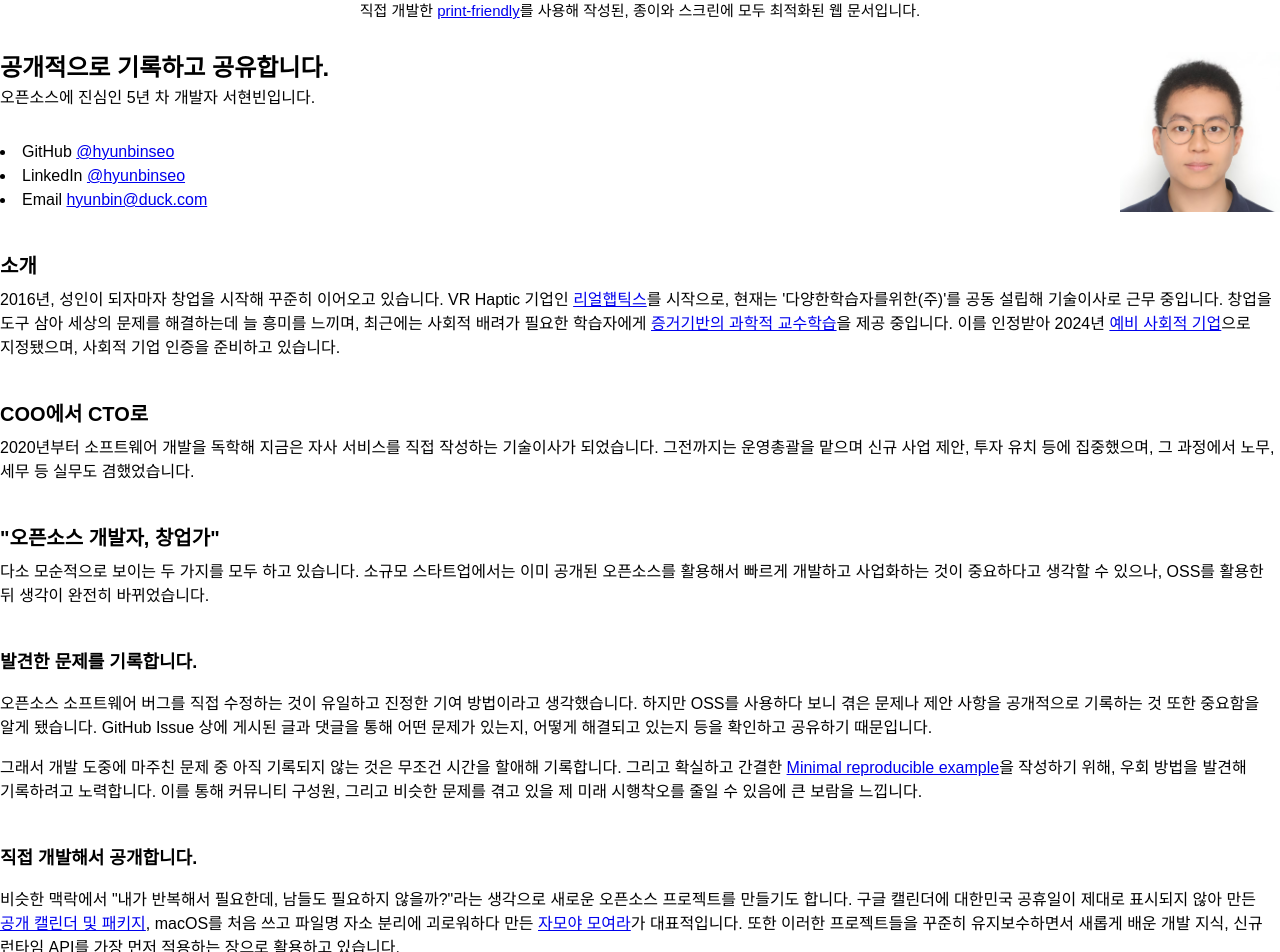
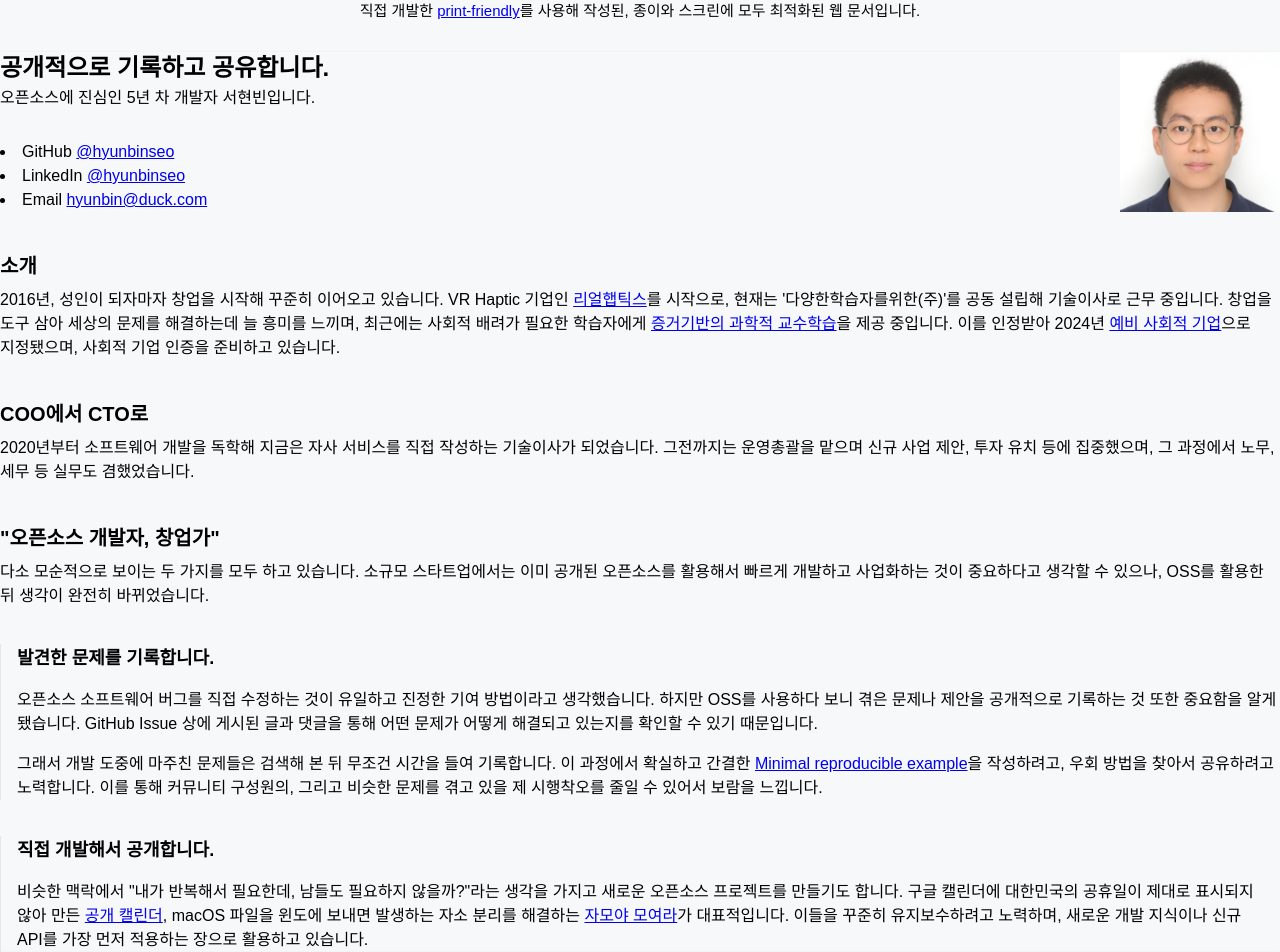
Before and after one commit to hyunbinseo/hyunbin.page, a SvelteKit app: page /resume in a window 1280 px wide. Shown: the top 952 px of the page. Built offline with nearby package versions, Linux system fonts and the light colour scheme; a web font is replaced by a local one.

Commit message:
chore: update resume styling

```diff
--- a/src/routes/resume/+page.svelte
+++ b/src/routes/resume/+page.svelte
@@ -68,33 +68,36 @@
 			오픈소스를 활용해서 빠르게 개발하고 사업화하는 것이 중요하다고 생각할 수 있으나, OSS를 활용한
 			뒤 생각이 완전히 바뀌었습니다.
 		</p>
-		<h3 class="mt-10 text-lg font-semibold">발견한 문제를 기록합니다.</h3>
+		<section class="mt-9 border-l-[1px] pl-4">
+			<h3 class="text-lg font-semibold">발견한 문제를 기록합니다.</h3>
 			<p class="mt-4">
 				오픈소스 소프트웨어 버그를 직접 수정하는 것이 유일하고 진정한 기여 방법이라고 생각했습니다.
-			하지만 OSS를 사용하다 보니 겪은 문제나 제안 사항을 공개적으로 기록하는 것 또한 중요함을 알게
-			됐습니다. GitHub Issue 상에 게시된 글과 댓글을 통해 어떤 문제가 있는지, 어떻게 해결되고 있는지
-			등을 확인하고 공유하기 때문입니다.
+				하지만 OSS를 사용하다 보니 겪은 문제나 제안을 공개적으로 기록하는 것 또한 중요함을 알게
+				됐습니다. GitHub Issue 상에 게시된 글과 댓글을 통해 어떤 문제가 어떻게 해결되고 있는지를
+				확인할 수 있기 때문입니다.
 			</p>
 			<p class="mt-4">
-			그래서 개발 도중에 마주친 문제 중 아직 기록되지 않는 것은 무조건 시간을 할애해 기록합니다.
-			그리고 확실하고 간결한 {@render anchor(
+				그래서 개발 도중에 마주친 문제들은 검색해 본 뒤 무조건 시간을 들여 기록합니다. 이 과정에서
+				확실하고 간결한 {@render anchor(
 					'Minimal reproducible example',
 					'https://en.wikipedia.org/wiki/Minimal_reproducible_example'
-			)}을 작성하기 위해, 우회 방법을 발견해 기록하려고 노력합니다. 이를 통해 커뮤니티 구성원,
-			그리고 비슷한 문제를 겪고 있을 제 미래 시행착오를 줄일 수 있음에 큰 보람을 느낍니다.
+				)}을 작성하려고, 우회 방법을 찾아서 공유하려고 노력합니다. 이를 통해 커뮤니티 구성원의,
+				그리고 비슷한 문제를 겪고 있을 제 시행착오를 줄일 수 있어서 보람을 느낍니다.
 			</p>
-		<h3 class="mt-10 text-lg font-semibold">직접 개발해서 공개합니다.</h3>
+		</section>
+		<section class="mt-9 border-l-[1px] pl-4">
+			<h3 class="text-lg font-semibold">직접 개발해서 공개합니다.</h3>
 			<p class="mt-4">
-			비슷한 맥락에서 "내가 반복해서 필요한데, 남들도 필요하지 않을까?"라는 생각으로 새로운 오픈소스
-			프로젝트를 만들기도 합니다. 구글 캘린더에 대한민국 공휴일이 제대로 표시되지 않아 만든 {@render anchor(
-				'공개 캘린더 및 패키지',
-				'https://github.com/hyunbinseo/holidays-kr'
-			)}, macOS를 처음 쓰고 파일명 자소 분리에 괴로워하다 만든 {@render anchor(
+				비슷한 맥락에서 "내가 반복해서 필요한데, 남들도 필요하지 않을까?"라는 생각을 가지고 새로운
+				오픈소스 프로젝트를 만들기도 합니다. 구글 캘린더에 대한민국의 공휴일이 제대로 표시되지 않아
+				만든 {@render anchor('공개 캘린더', 'https://github.com/hyunbinseo/holidays-kr')}, macOS
+				파일을 윈도에 보내면 발생하는 자소 분리를 해결하는 {@render anchor(
 					'자모야 모여라',
 					'https://github.com/hyunbinseo/jamoya.one'
-			)}가 대표적입니다. 또한 이러한 프로젝트들을 꾸준히 유지보수하면서 새롭게 배운 개발 지식, 신규
-			런타임 API를 가장 먼저 적용하는 장으로 활용하고 있습니다.
+				)}가 대표적입니다. 이들을 꾸준히 유지보수하려고 노력하며, 새로운 개발 지식이나 신규 API를
+				가장 먼저 적용하는 장으로 활용하고 있습니다.
 			</p>
+		</section>
 	</article>
 </section>
 
@@ -169,8 +172,8 @@
 					<tr>
 						<td>{@render anchor('1026812690000', 'https://doi.org/10.8080/1020160178841')}</td>
 						<td>
-							워치 타입 이동통신 단말을 위한 가상 및 증강현실 구동 장치, 이를 이용한 인터페이스
-							시스템 및 방법
+							워치 타입 이동통신 단말을 위한 가상 및 증강현실 구동 장치, <br />
+							이를 이용한 인터페이스 시스템 및 방법
 						</td>
 					</tr>
 				</tbody>
@@ -201,13 +204,14 @@
 
 <style lang="postcss">
 	:root {
+		background-color: rgb(246, 248, 250);
 		font-family: 'Pretendard Variable', sans-serif;
 	}
 	a {
 		@apply cursor-pointer text-[#0000EE] underline visited:text-[#551A8B] active:text-[#FF0000];
 	}
 	table.patents > tbody > tr > td:first-child {
-		@apply pr-2 font-mono;
+		@apply pr-4 align-top font-mono;
 	}
 	@page {
 		size: A4 portrait;
@@ -226,6 +230,9 @@
 			--page-padding: 0.25in;
 			--page-gap-y: 0.5in;
 		}
+		.page {
+			@apply shadow;
+		}
 	}
 	@media screen and (min-width: 23.54cm) {
 		:root {
```
Lines whose indentation alone changed are shown as unchanged.
